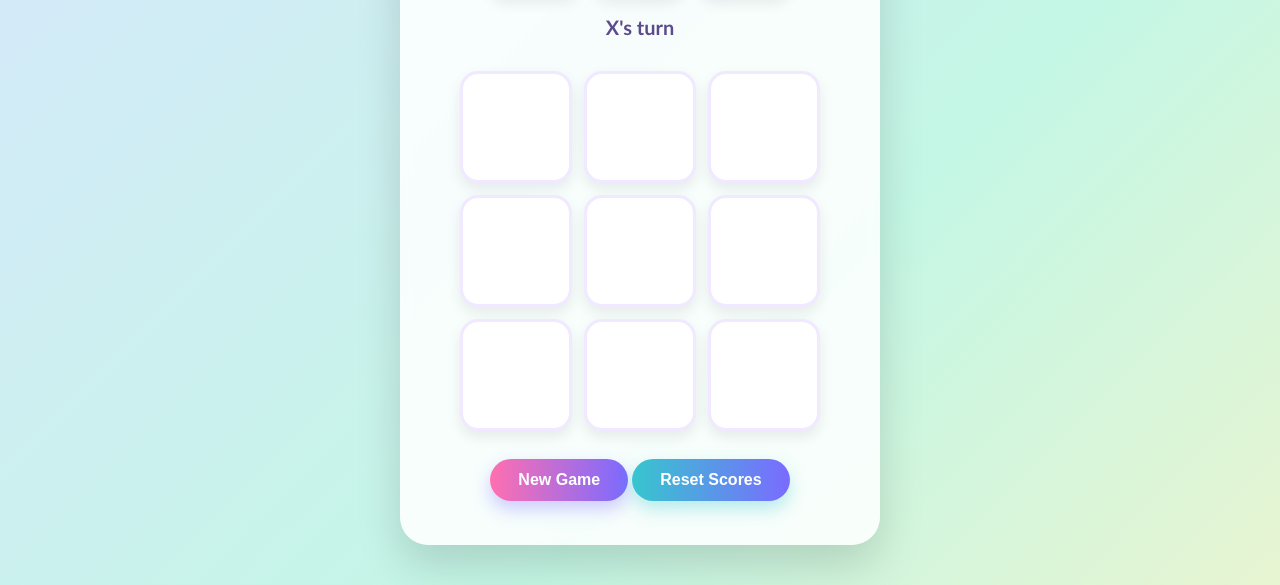
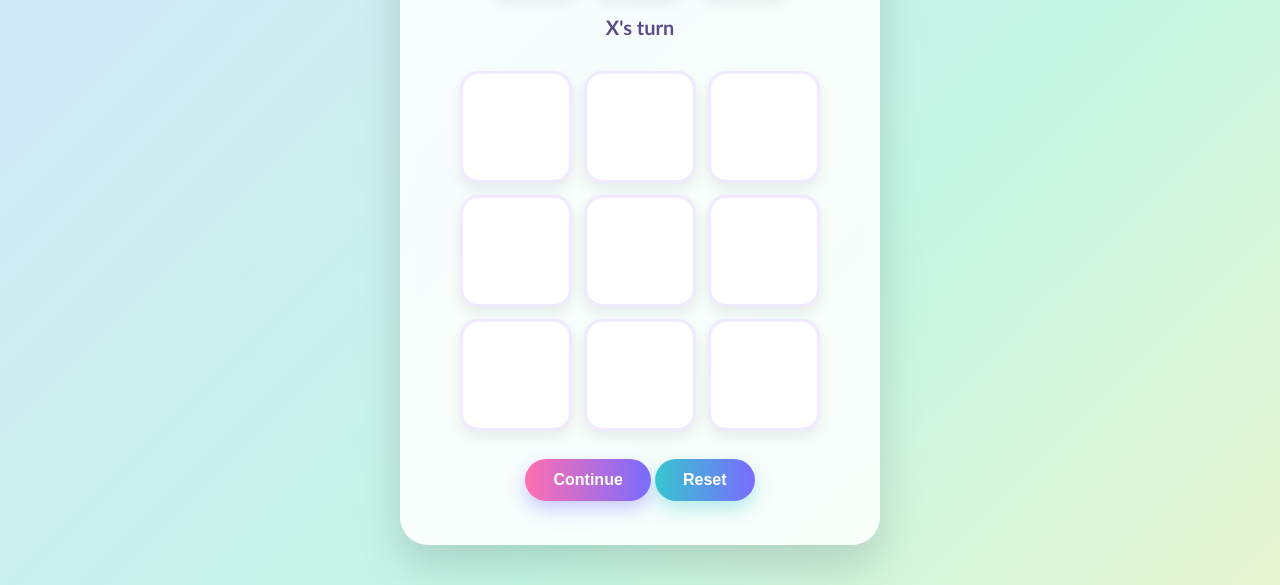
Before and after one commit to AhmedKrs1/GameSite, a plain HTML site: page tic-tac-toe.html in a window 1280 px wide. Shown: the part 228-813 px from the top of the page. Drawn offline with Linux system fonts and the light colour scheme.

Commit message:
changed way to continue playing and restart game

```diff
--- a/js/tic-tac-toe.js
+++ b/js/tic-tac-toe.js
@@ -200,7 +200,7 @@ document.addEventListener("DOMContentLoaded", () => {
   function resetScores() {
     scores = { X: 0, O: 0, draws: 0 };
     renderScores();
-    //newGame();
+    newGame();
   }
 
 
--- a/tic-tac-toe.html
+++ b/tic-tac-toe.html
@@ -46,8 +46,8 @@
         </div>
 
 
-      <button id="reset-btn">New Game</button>
-      <button id="score-reset-btn">Reset Scores</button>
+      <button id="reset-btn">Continue</button>
+      <button id="score-reset-btn">Reset</button>
 
 
     </main>
```
